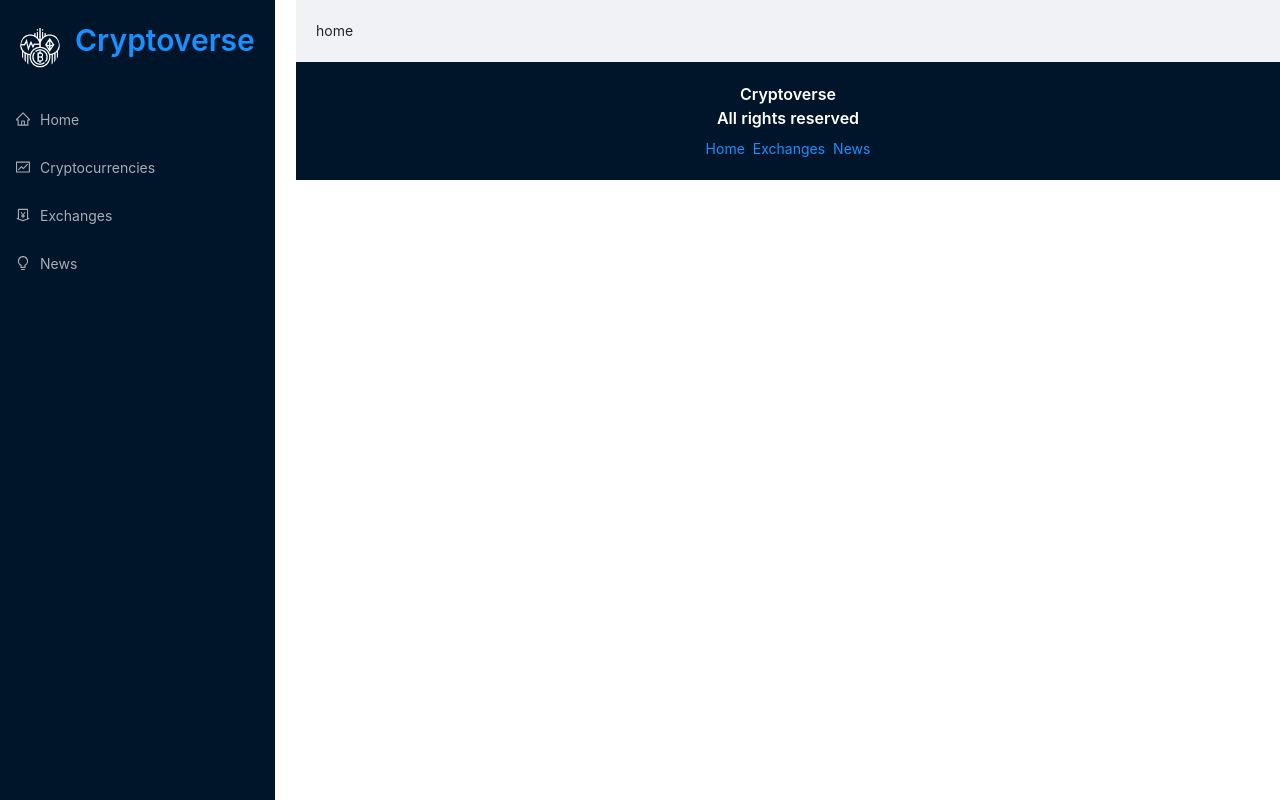
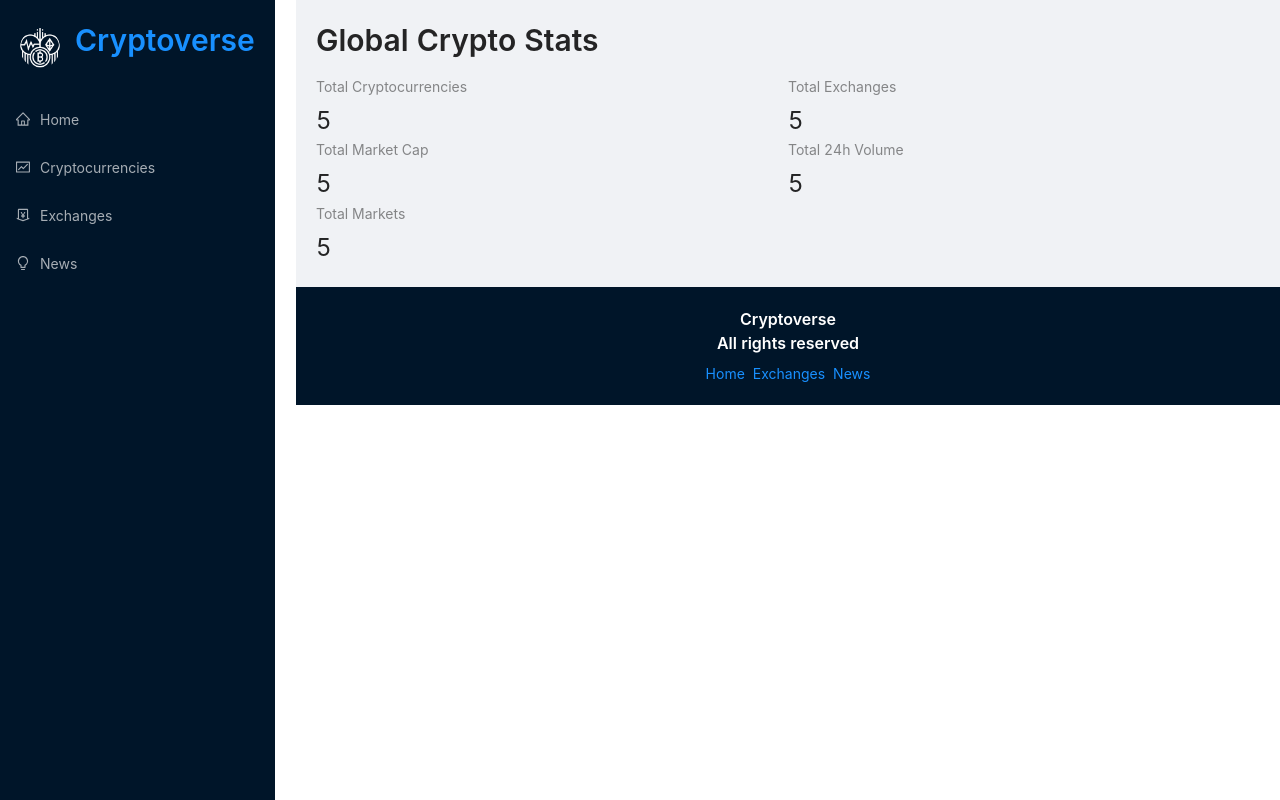
Before and after one commit to mihajm/tutorial-cryptoverse, a React (Create React App) app: page / in a window 1280 px wide. Built offline with nearby package versions, Linux system fonts and the light colour scheme.

Commit message:
added redux store

```diff
--- /dev/null
+++ b/src/app/store.js
@@ -0,0 +1,5 @@
+import {configureStore} from '@reduxjs/toolkit';
+
+export default configureStore({
+	reducer: {},
+});
--- a/src/components/home/Homepage.jsx
+++ b/src/components/home/Homepage.jsx
@@ -1,9 +1,16 @@
 import React from 'react';
+import millify from 'millify';
+
+import {Typography, Row, Col, Statistic} from 'antd';
+import {Link} from 'react-router-dom';
+import Stats from './Stats';
+
+const {Title} = Typography;
 
 const Homepage = () => (
-	<div>
-        home
-	</div>
+	<>
+		<Stats />
+	</>
 );
 
 export default Homepage;
--- /dev/null
+++ b/src/components/home/Stats.jsx
@@ -0,0 +1,34 @@
+import React from 'react';
+import millify from 'millify';
+
+import {Typography, Row, Col, Statistic} from 'antd';
+import {Link} from 'react-router-dom';
+
+const {Title} = Typography;
+
+const Stats = () => (
+	<>
+		<Title level={2} className="heading">
+			Global Crypto Stats
+		</Title>
+		<Row>
+			<Col span={12}>
+				<Statistic title="Total Cryptocurrencies" value="5" />
+			</Col>
+			<Col span={12}>
+				<Statistic title="Total Exchanges" value="5" />
+			</Col>
+			<Col span={12}>
+				<Statistic title="Total Market Cap" value="5" />
+			</Col>
+			<Col span={12}>
+				<Statistic title="Total 24h Volume" value="5" />
+			</Col>
+			<Col span={12}>
+				<Statistic title="Total Markets" value="5" />
+			</Col>
+		</Row>
+	</>
+);
+
+export default Stats;
--- a/src/components/main/Main.jsx
+++ b/src/components/main/Main.jsx
@@ -2,7 +2,7 @@
 
 import {Layout} from 'antd';
 import AppRoutes from '../routes/AppRoutes';
-import AppFooter from './footer/AppFooter';
+import AppFooter from './AppFooter';
 
 const Main = () => (
 	<div className="main">
--- a/src/index.js
+++ b/src/index.js
@@ -1,12 +1,17 @@
 import React from 'react';
 import ReactDOM from 'react-dom';
 import {BrowserRouter as Router} from 'react-router-dom';
+import {Provider} from 'react-redux';
 
 import App from './App';
+import store from './app/store';
+
 import 'antd/dist/antd.css';
 
 ReactDOM.render(
 	<Router>
-		<App />
+		<Provider store={store}>
+			<App />
+		</Provider>
 	</Router>
 	, document.getElementById('root'));
```
Also changed, not shown: src/services/cryptoApi.js (added, +18 -0 lines), src/components/main/AppFooter.jsx (renamed from src/components/main/footer/AppFooter.jsx).
